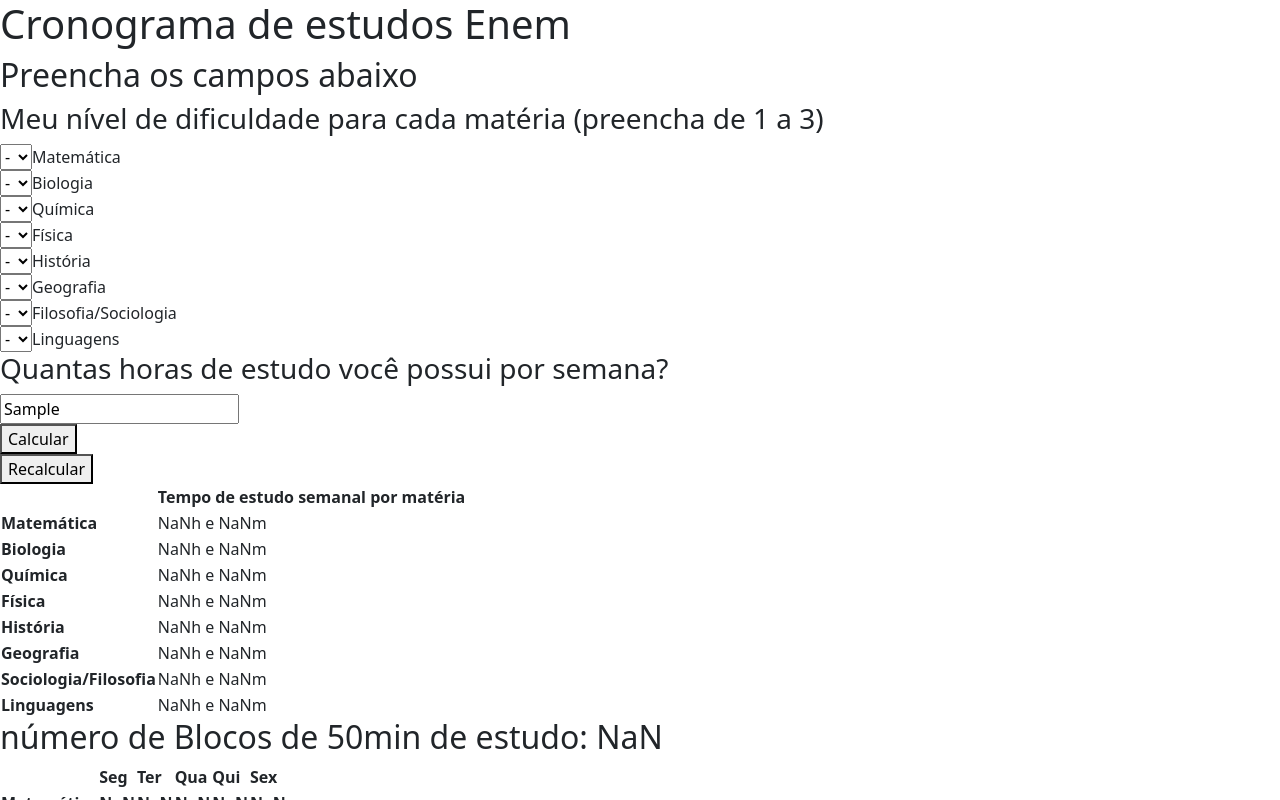
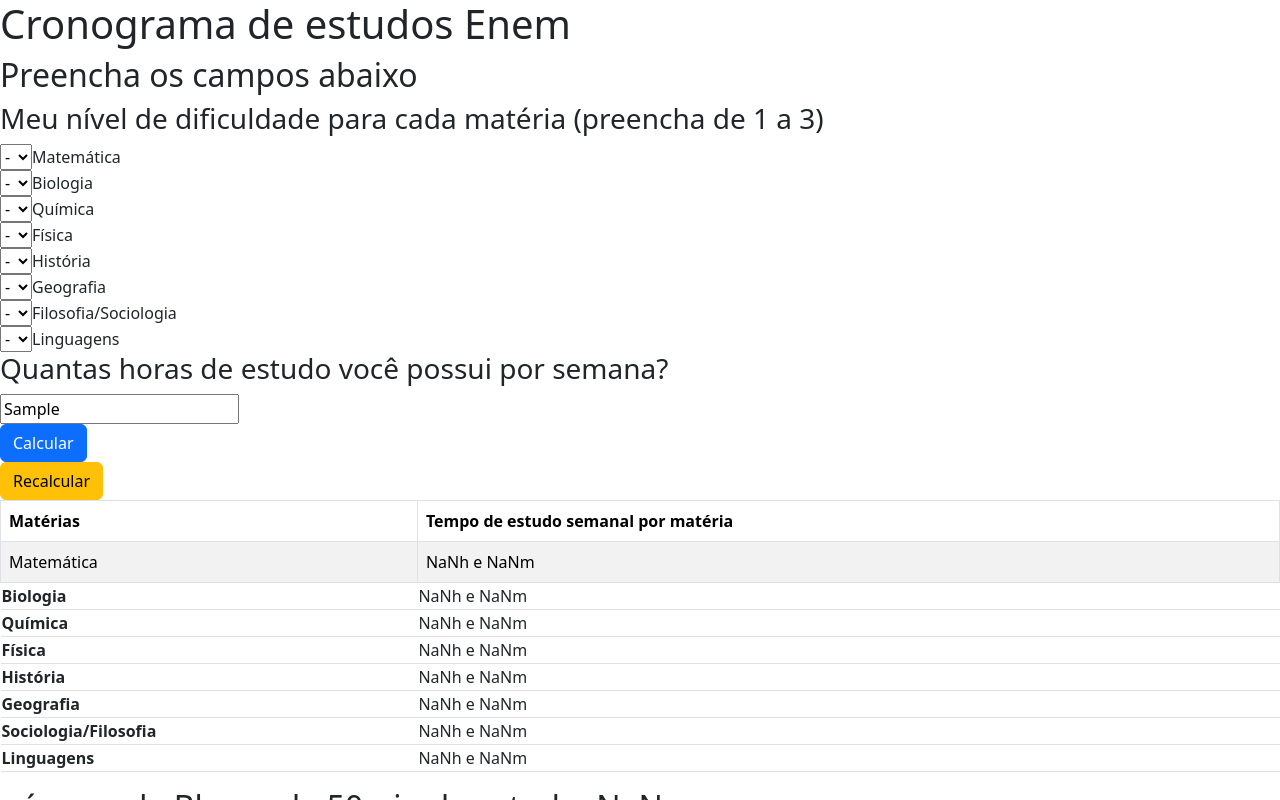
Before and after one commit to ViniciusBernucci/calculadoraestudosENEM, a React (Vite) app: page / in a window 1280 px wide. Both pictures are taken after typing "Sample" into the empty fields and a click on the button "Calcular". Shown: the top 800 px of the page. Built offline with nearby package versions, Linux system fonts and the light colour scheme.

Commit message:
inicio da  estilização com  bootstrap

```diff
--- a/package.json
+++ b/package.json
@@ -10,8 +10,9 @@
     "preview": "vite preview"
   },
   "dependencies": {
-    "bootstrap": "^5.3.2",
+    "bootstrap": "^5.3.3",
     "react": "^18.2.0",
+    "react-bootstrap": "^2.10.2",
     "react-dom": "^18.2.0",
     "sass": "^1.70.0"
   },
--- a/src/App.jsx
+++ b/src/App.jsx
@@ -1,5 +1,6 @@
 import React, { useState } from "react";
 import Tabela from "./components/tabela/tabela";
+import Button from 'react-bootstrap/Button';
 
 export default function App() {
   // Dificuldade por materia do aluno
@@ -89,7 +90,7 @@
         <input onChange={(e) => setTempo(e.target.value)}></input>
       </div>
 
-      <div><button onClick={setClick}>Calcular</button></div>
+      <div><Button variant= "primary" onClick={setClick}>Calcular</Button></div>
 
 
 
--- a/src/components/tabela/styles.css
+++ /dev/null
@@ -1,20 +0,0 @@
-
-    table {
-      border-collapse: collapse;
-      border: 2px solid rgb(200,200,200);
-      letter-spacing: 1px;
-      font-size: 0.8rem;
-    }
-
-    td, th {
-      border: 1px solid rgb(190,190,190);
-      padding: 10px 20px;
-    }
-
-    td {
-      text-align: center;
-    }
-
-    caption {
-      padding: 10px;
-    }
--- a/src/components/tabela/tabela.jsx
+++ b/src/components/tabela/tabela.jsx
@@ -1,3 +1,7 @@
+import Button from 'react-bootstrap/Button';
+import Table from 'react-bootstrap/Table';
+
+
 export default function Tabela(props) {
   //peso do enem baseado em numero de questoes e poder de alavancagem das matérias
   const pesoMat = parseFloat(0.75);
@@ -171,20 +175,22 @@
       {props.click != null ? (
         <container>
           <div>
-            <button onClick={(e) => location.reload()}>Recalcular</button>
+            <Button variant="warning" onClick={(e) => location.reload()}>Recalcular</Button>
           </div>
           <div>
-            <table>
-              <tr>
-                <td></td>
-                <th>Tempo de estudo semanal por matéria</th>
-              </tr>
-              <tr>
-                <th>Matemática</th>
-                <td>
+            <Table responsive striped bordered hover >
+              <thead>
+                <tr>
+                  <th>Matérias</th>
+                  <th>Tempo de estudo semanal por matéria</th>
+                </tr>
+                </thead>
+
+              <tbody><tr>
+                <td>Matemática</td><td>
                   {horasMatFinal}h e {minutosMatFinal}m
-                </td>
-              </tr>
+                </td></tr></tbody>
+
               <tr>
                 <th>Biologia</th>
                 <td>
@@ -227,7 +233,7 @@
                   {horasLingFinal}h e {minutosLingFinal}m
                 </td>
               </tr>
-            </table>
+            </Table>
           </div>
           <div>
             <h2>número de Blocos de 50min de estudo: {Math.round(blocos_50min)}</h2>
```
Also changed, not shown: 1 other file (tests, documents, lock files or other folders).
